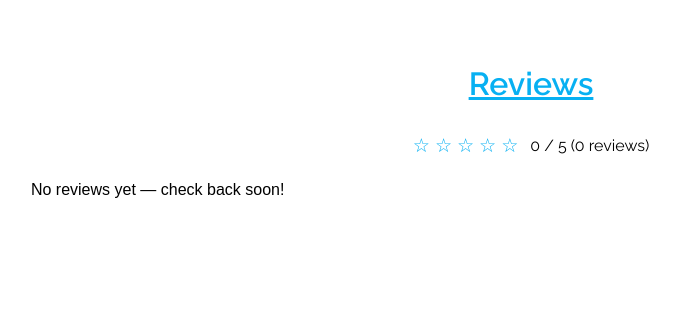
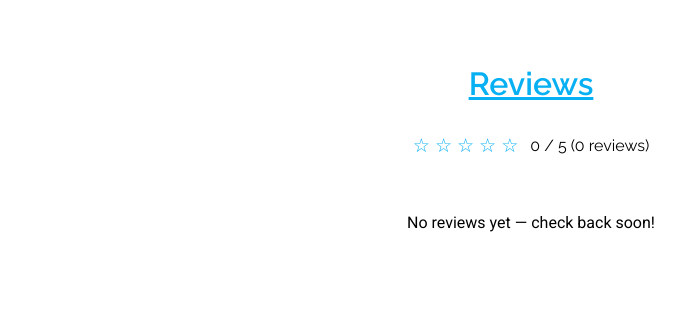
Before and after one commit to Jaycode88/LuminousCleaners, a Django app: page / in a window 1280 px wide. Shown: the part 3569-3897 px from the top of the page, without its empty margins (109-794 px from the left). Before the commit the page ends 3767 px from the top, so only its background shows below. Run offline with Django 5.2, Linux system fonts and the light colour scheme.

Commit message:
Fix text placement in Reviews

```diff
--- a/reviews/static/reviews/css/reviews.css
+++ b/reviews/static/reviews/css/reviews.css
@@ -52,6 +52,17 @@
   margin-bottom: 0.5rem;
 }
 
+.reviews-empty {
+  font-family: 'Roboto', sans-serif;
+  display: flex;
+  justify-content: center;
+  align-items: center;
+  grid-column: 1 / -1;
+  text-align: center;
+  padding: 2rem 0;
+}
+
+
 .avatar {
   width: 36px; height: 36px;
   border-radius: 50%;
--- a/reviews/templates/reviews/reviews_section.html
+++ b/reviews/templates/reviews/reviews_section.html
@@ -50,7 +50,7 @@
           <p class="review-text">{{ r.text }}</p>
         </article>
       {% empty %}
-        <p>No reviews yet — check back soon!</p>
+        <p class="reviews-empty">No reviews yet — check back soon!</p>
       {% endfor %}
     </div>
   {% endif %}
```
